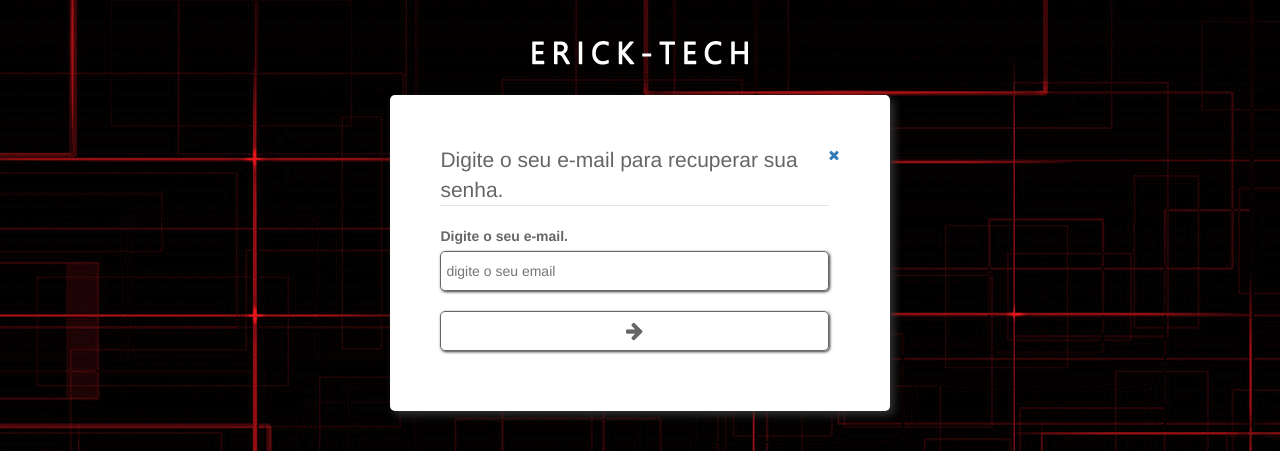
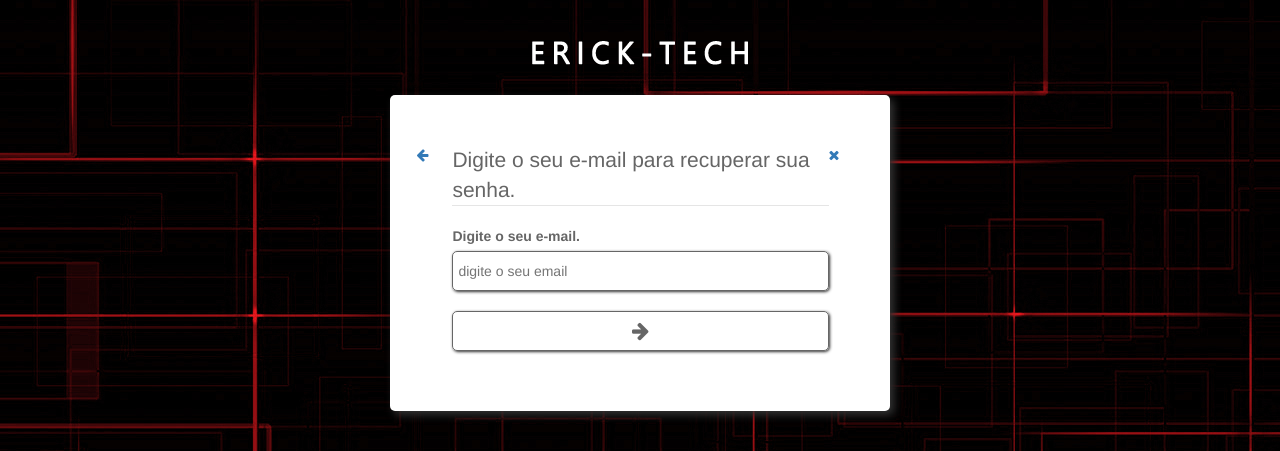
Before and after one commit to erickkf600/Projeto-SEV, a PHP site: page /recuperar-senha-2.0.php in a window 1280 px wide. Shown: the top 451 px of the page. Run offline with PHP 8.4, Linux system fonts and the light colour scheme; data that the repository does not hold is empty; some libraries are stand-ins or nearby versions.

Commit message:
Update recuperar-senha-2.0.php

```diff
--- a/recuperar-senha-2.0.php
+++ b/recuperar-senha-2.0.php
@@ -19,7 +19,11 @@ include "includes/estatisticas-dispositivos.inc";
  <script src="https://maxcdn.bootstrapcdn.com/bootstrap/3.3.7/js/bootstrap.min.js"></script>
  <script src="js/recuperar-senha-2.0.js"></script>
  <link rel="stylesheet" href="https://cdnjs.cloudflare.com/ajax/libs/font-awesome/4.7.0/css/font-awesome.min.css">
-
+<style>
+  .fa.fa-arrow-left{
+    margin-left: -200%;
+  }
+</style>
 <body style="background-image: url(css/fundo2.jpg);">
  <div class="container-fluid" style="text-align:center;">
 
@@ -50,6 +54,7 @@ if(isset($_GET['usuario'])) {
 } else {
   echo '
     <span style="float:right;"><a href="'.$pagina.'"><i class="fa fa-close"></i></a></span>
+    <span style="float:left;"><a href="login-usuario-2.0.php"><i class="fa fa-arrow-left"></i></a></span>
     <span id="caixa">
  <form id="formulario-email" name="recuperar" method="post" action="" onsubmit="return formCadastro();">
   <fieldset>
```
